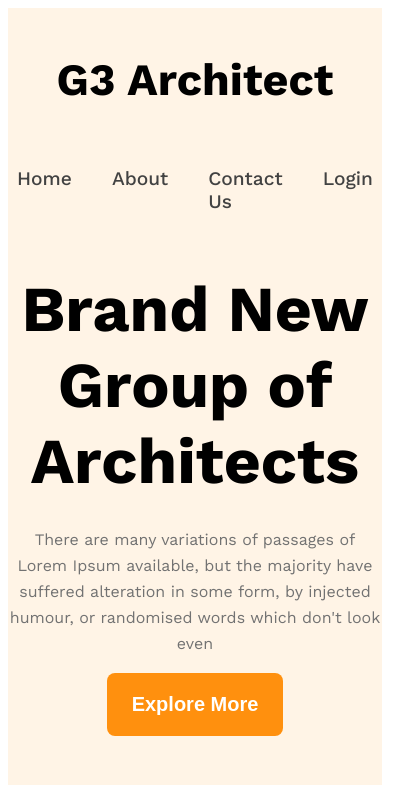
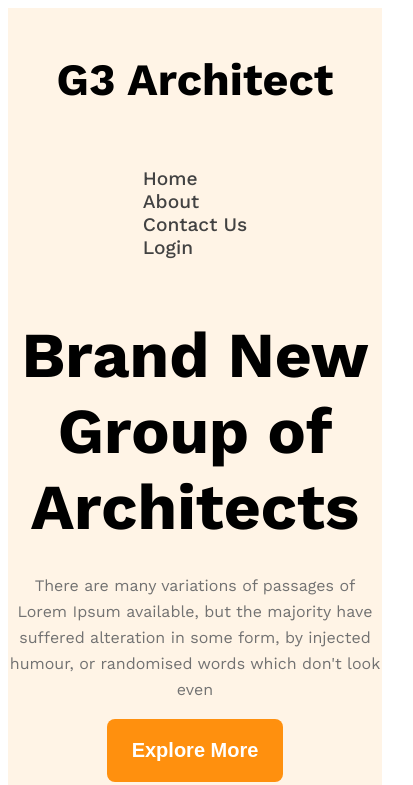
Before and after one commit to kulsumluna/responsive-g3-architects, a plain HTML site: page index.html in a window 390 px wide. Shown: the top 785 px of the page, 413 px wide, since content can reach past the window. Drawn offline with nearby package versions, Linux system fonts and the light colour scheme.

Commit message:
navbar modify for responsive

```diff
--- a/styles/styles.css
+++ b/styles/styles.css
@@ -102,7 +102,7 @@ main > section{
 .banner-description
 {
     color: rgb(114, 114, 114);
-    font-family: Work Sans;
+    font-family:"Work Sans", sans-serif;;
     font-size: 1rem;
     font-weight: 400;
     line-height: 26px;
@@ -250,17 +250,21 @@ footer
   text-align: center;
   padding: 15px;
 }
-.hide
+/* .hide
 {
   display: none;
-}
+} */
 
 /* responsive for smaller device */
 
 @media screen and (max-width:576px)
  {
 
-    .navbar, .nav-link,.teams,.features
+
+    .navbar,
+     .nav-links,
+     .teams,
+     .features
     {
         flex-direction: column;
     }
```
Also changed, not shown: index.html (+2 -1 lines).
